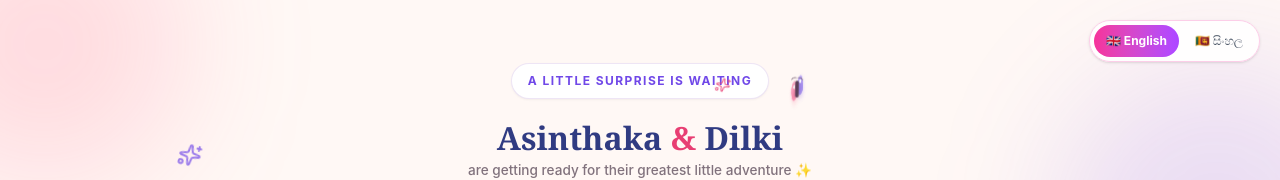
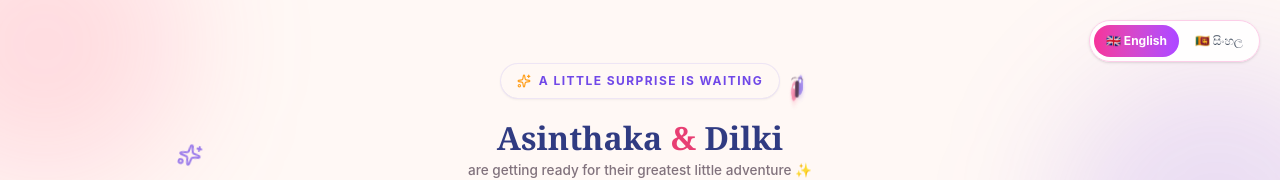
Before and after one commit to MaleeshaMadhuhansani99/baby-gender-reveal, a React (Vite) app: page / in a window 1280 px wide. Shown: the top 180 px of the page. Built offline with nearby package versions, Linux system fonts and the light colour scheme; no server answers.

Commit message:
change the colour

```diff
--- a/src/components/Welcome.tsx
+++ b/src/components/Welcome.tsx
@@ -88,9 +88,9 @@ export default function Welcome({onContinue, onViewWishes}: WelcomeProps) {
       <section className="relative z-10 flex h-full w-full items-center justify-center px-4">
         <div className="flex h-full w-full max-w-2xl flex-col items-center justify-center text-center">
           {/* Top label */}
-          <div className="welcome-fade flex shrink-0 items-center gap-2 rounded-full bg-white px-4 py-2 text-[clamp(0.55rem,1.5vw,0.75rem)] font-bold uppercase tracking-[0.12em] text-[#7048e8] shadow-sm ring-1 ring-[#eee5f5]">
+          <div className="welcome-fade flex shrink-0 items-center gap-2 rounded-full px-4 py-2 text-[clamp(0.55rem,1.5vw,0.75rem)] font-bold uppercase tracking-[0.12em] text-[#7048e8] shadow-sm ring-1 ring-[#eee5f5]">
             <Sparkles
-              className="sparkle sparkle-three"
+              className="shrink-0 text-[#ff9f1c]"
               size="clamp(11px, 1.5vw, 14px)"
             />
 
```
